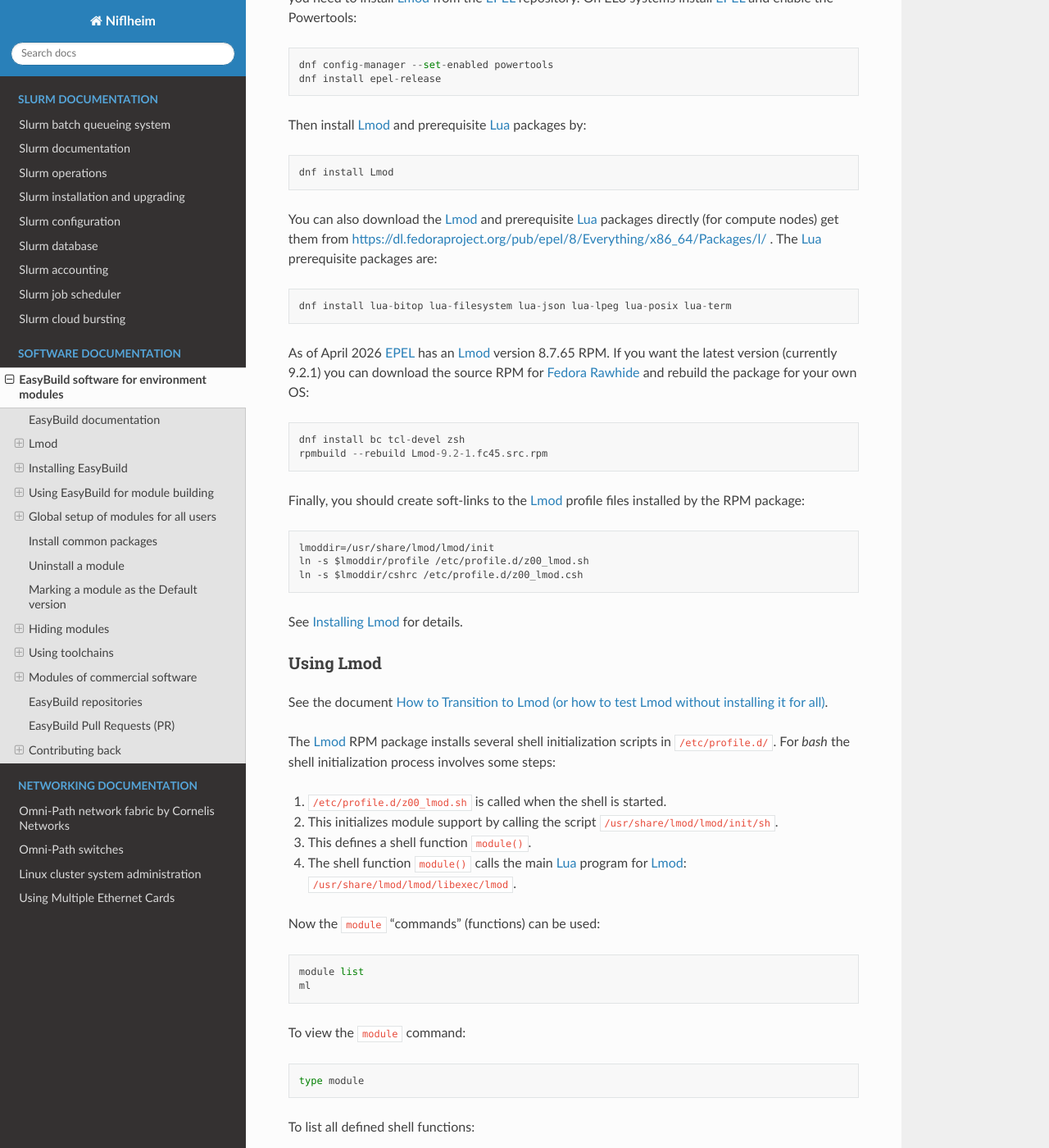
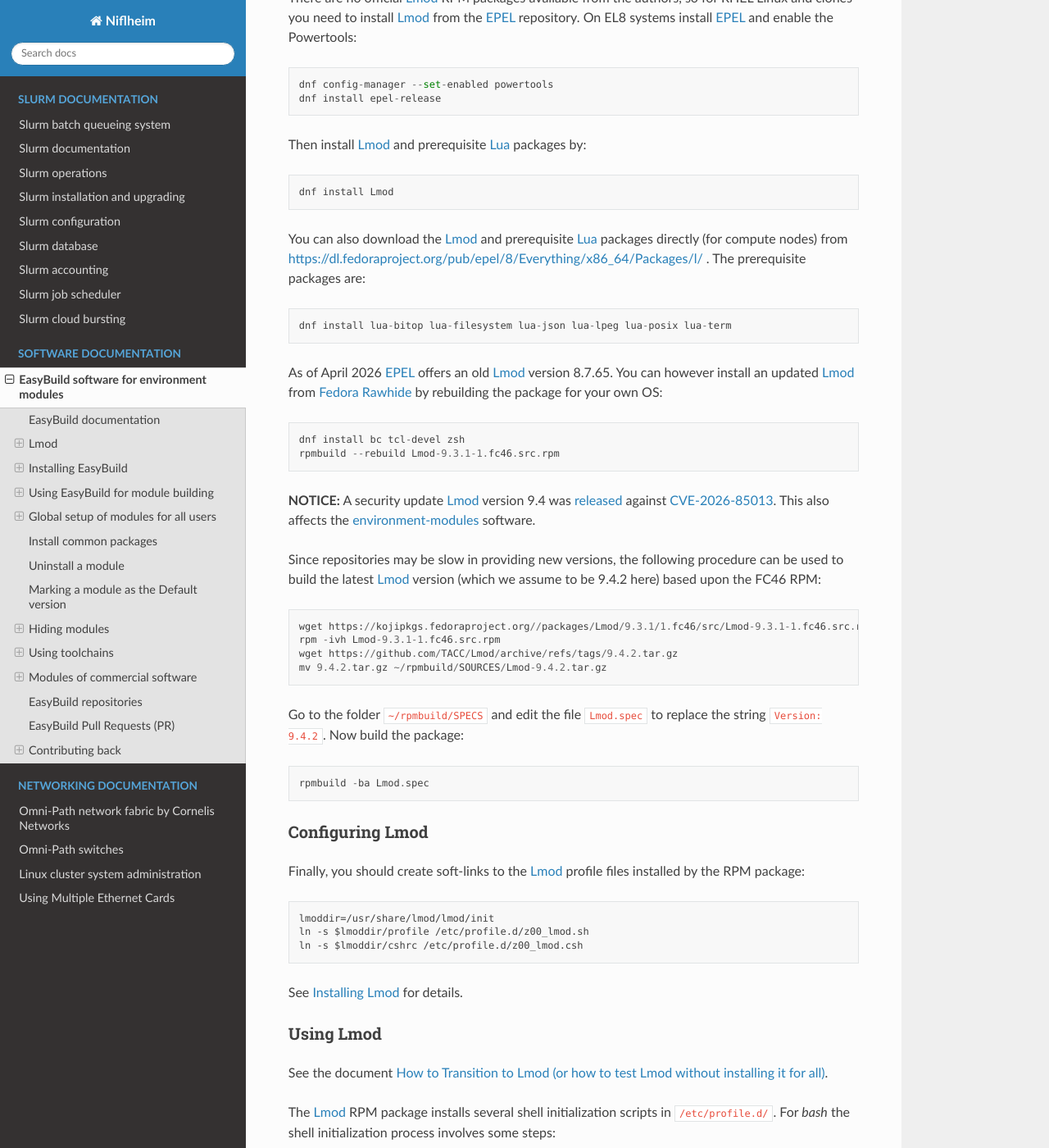
Before and after one commit to OleHolmNielsen/Niflheim_system, a Sphinx documentation site: the page built from docs/EasyBuild_modules.rst, in a window 1280 px wide and 1400 px high, scrolled down 2532 px. Shown: the whole window at 82% size. Built offline with Sphinx 7.4.7 and the Read the Docs theme 3.1.0, drawn with Linux system fonts in a browser that asks for light colours.

Commit message:
Lmod updates

```diff
--- a/docs/EasyBuild_modules.rst
+++ b/docs/EasyBuild_modules.rst
@@ -91,17 +91,42 @@
 
   dnf install Lmod
 
-You can also download the Lmod_ and prerequisite Lua_ packages directly (for compute nodes) get them from https://dl.fedoraproject.org/pub/epel/8/Everything/x86_64/Packages/l/ .
-The Lua_ prerequisite packages are::
+You can also download the Lmod_ and prerequisite Lua_ packages directly (for compute nodes) from https://dl.fedoraproject.org/pub/epel/8/Everything/x86_64/Packages/l/ .
+The prerequisite packages are::
 
   dnf install lua-bitop lua-filesystem lua-json lua-lpeg lua-posix lua-term
 
-As of April 2026 EPEL_ has an Lmod_ version 8.7.65 RPM.
-If you want the latest version (currently 9.2.1) you can download the source RPM for
-`Fedora Rawhide <https://packages.fedoraproject.org/pkgs/Lmod/Lmod/>`_ and rebuild the package for your own OS::
+As of April 2026 EPEL_ offers an old Lmod_ version 8.7.65.
+You can however install an updated Lmod_ from
+`Fedora Rawhide <https://packages.fedoraproject.org/pkgs/Lmod/Lmod/>`_ by rebuilding the package for your own OS::
 
   dnf install bc tcl-devel zsh
-  rpmbuild --rebuild Lmod-9.2-1.fc45.src.rpm
+  rpmbuild --rebuild Lmod-9.3.1-1.fc46.src.rpm
+
+**NOTICE:**
+A security update Lmod_ version 9.4 was `released <https://sourceforge.net/p/lmod/mailman/message/59385994/>`_
+against CVE-2026-85013_.
+This also affects the `environment-modules <https://access.redhat.com/security/cve/cve-2026-85013>`_ software.
+
+Since repositories may be slow in providing new versions,
+the following procedure can be used to build the latest Lmod_ version (which we assume to be 9.4.2 here)
+based upon the FC46 RPM::
+
+  wget https://kojipkgs.fedoraproject.org//packages/Lmod/9.3.1/1.fc46/src/Lmod-9.3.1-1.fc46.src.rpm
+  rpm -ivh Lmod-9.3.1-1.fc46.src.rpm
+  wget https://github.com/TACC/Lmod/archive/refs/tags/9.4.2.tar.gz
+  mv 9.4.2.tar.gz ~/rpmbuild/SOURCES/Lmod-9.4.2.tar.gz
+
+Go to the folder ``~/rpmbuild/SPECS`` and edit the file ``Lmod.spec`` to replace the string ``Version: 9.4.2``.
+Now build the package::
+
+  rpmbuild -ba Lmod.spec
+
+.. _EPEL: https://fedoraproject.org/wiki/EPEL
+.. _CVE-2026-85013: https://www.cve.org/CVERecord?id=CVE-2026-85013
+
+Configuring Lmod
+------------------
 
 Finally, you should create soft-links to the Lmod_ profile files installed by the RPM package::
 
```
Also changed, not shown: other parts of docs/EasyBuild_modules.rst (+0 -2 lines).
